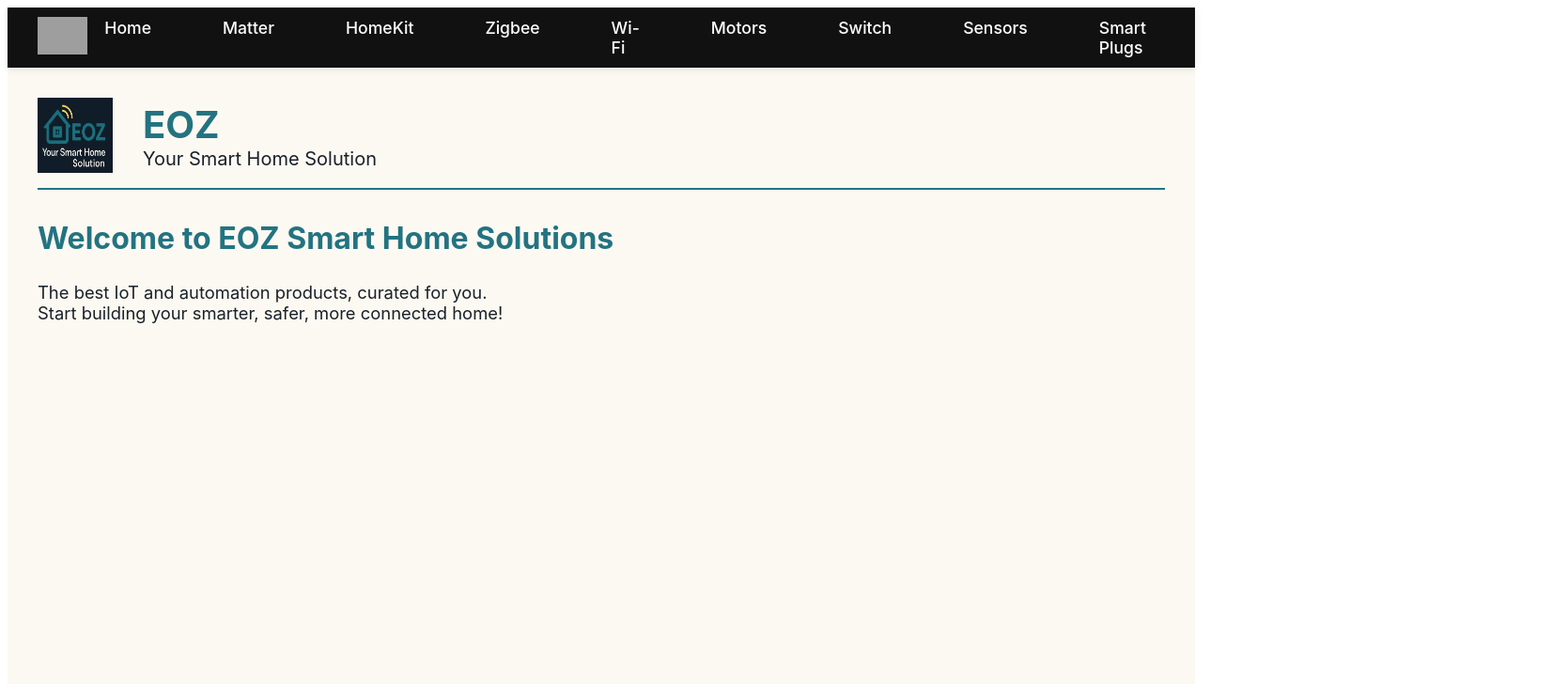
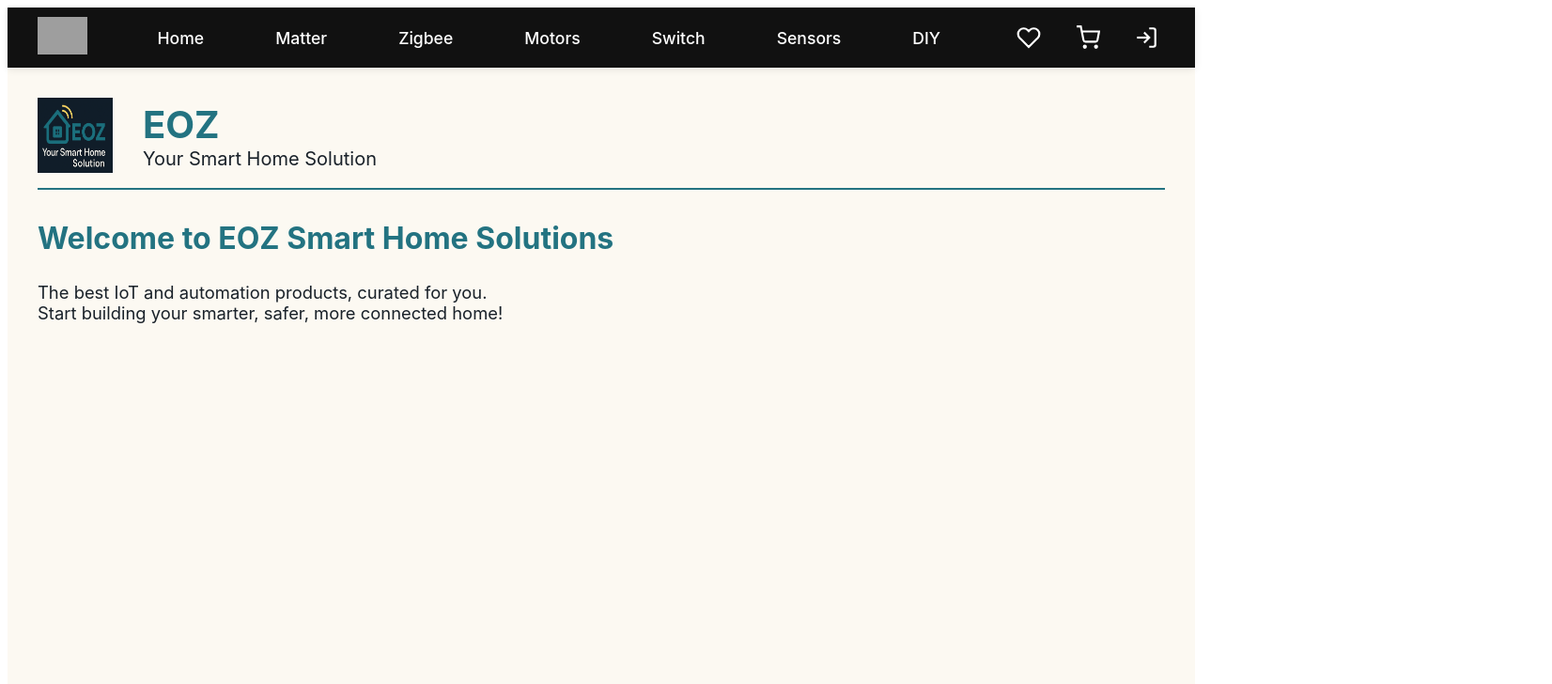
Before and after one commit to electro-oz/eoz, a Next.js app: page / in a window 1280 px wide. Shown: the top 728 px of the page at 94% size, 1652 px wide, since content can reach past the window. Built offline with nearby package versions, Linux system fonts and the light colour scheme; grey boxes are pictures that could not be loaded.

Commit message:
Header Menu update take #2

```diff
--- a/src/app/components/Header.js
+++ b/src/app/components/Header.js
@@ -14,13 +14,13 @@
       { label: "Sub-device Work with M1 Hub", href: "/matter/subdevice" }
     ]
   },
-  {
-    label: "HomeKit",
-    submenu: [
-      { label: "ZMHK-01 Hub", href: "/homekit/zhmk01" },
-      { label: "HomeKit Devices", href: "/homekit/devices" }
-    ]
-  },
+  // {
+  //   label: "HomeKit",
+  //   submenu: [
+  //     { label: "ZMHK-01 Hub", href: "/homekit/zhmk01" },
+  //     { label: "HomeKit Devices", href: "/homekit/devices" }
+  //   ]
+  // },
   {
     label: "Zigbee",
     submenu: [
@@ -28,12 +28,12 @@
       { label: "Zigbee Handler Download", href: "/zigbee/handler" }
     ]
   },
-  {
-    label: "Wi-Fi",
-    submenu: [
-      { label: "Wi-Fi Devices", href: "/wifi/devices" }
-    ]
-  },
+  // {
+  //   label: "Wi-Fi",
+  //   submenu: [
+  //     { label: "Wi-Fi Devices", href: "/wifi/devices" }
+  //   ]
+  // },
   {
     label: "Motors",
     submenu: [
@@ -60,17 +60,17 @@
       { label: "Water Leak Sensor", href: "/sensors/water" }
     ]
   },
-  { label: "Smart Plugs", href: "/smartplugs" },
+  // { label: "Smart Plugs", href: "/smartplugs" },
   { label: "DIY", href: "/diy" },
-  {
-    label: "Support Center",
-    submenu: [
-      { label: "Contact Us", href: "/support/contact" },
-      { label: "User Manual Download", href: "/support/manual" },
-      { label: "FAQ", href: "/support/faq" },
-      { label: "App Privacy Policy", href: "/support/privacy" }
-    ]
-  }
+  // {
+  //   label: "Support Center",
+  //   submenu: [
+  //     { label: "Contact Us", href: "/support/contact" },
+  //     { label: "User Manual Download", href: "/support/manual" },
+  //     { label: "FAQ", href: "/support/faq" },
+  //     { label: "App Privacy Policy", href: "/support/privacy" }
+  //   ]
+  // }
 ];
 
 function IconBtn({ children, href, label }) {
```
